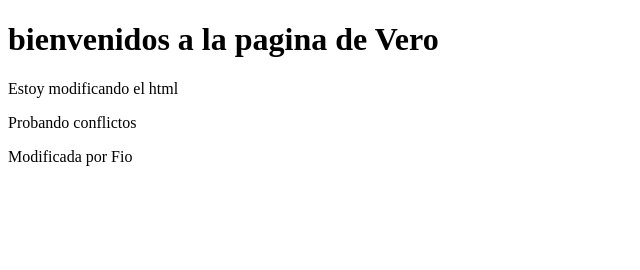
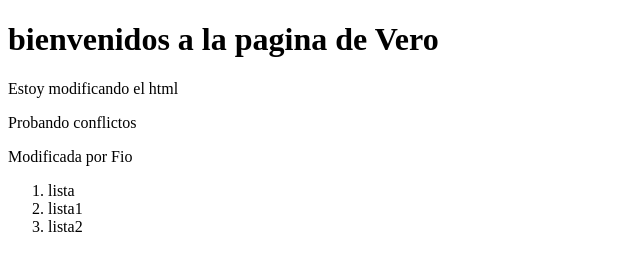
Before and after one commit to veronicajujuy/repo-prueba, a plain HTML site: page index.html in a window 1280 px wide. Shown: the whole page, without its empty margins (0-640 px from the left). Drawn offline with Linux system fonts and the light colour scheme.

Commit message:
agregando listado

```diff
--- a/index.html
+++ b/index.html
@@ -11,5 +11,10 @@
     <p>Estoy modificando el html</p>
     <p>Probando conflictos</p>
     <p>Modificada por Fio</p>
+    <ol>
+        <li>lista</li>
+        <li>lista1</li>
+        <li>lista2</li>
+    </ol>
 </body>
 </html>
```
